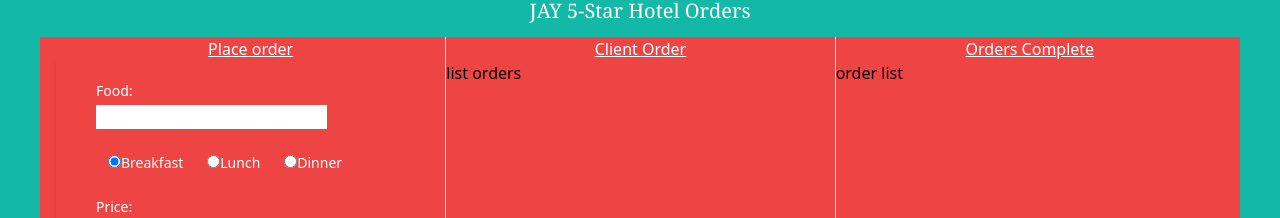
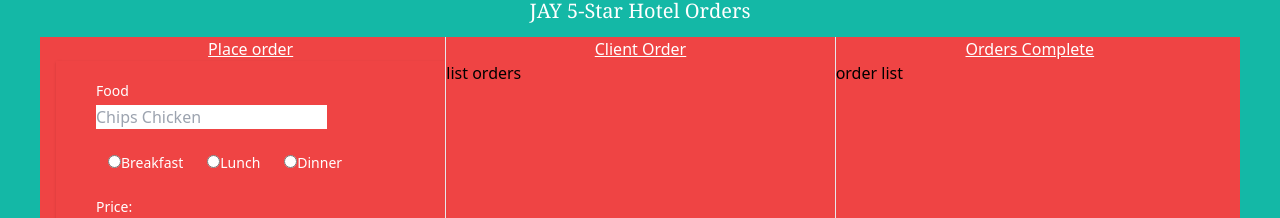
Before and after one commit to Gitog/hotel-orders, a React (Create React App) app: page / in a window 1280 px wide. Shown: the part 111-329 px from the top of the page. Built offline with nearby package versions, Linux system fonts and the light colour scheme.

Commit message:
posting to json server worked

```diff
--- a/db.json
+++ b/db.json
@@ -0,0 +1,82 @@
+{
+  "orders": [
+    {
+      "id": 1,
+      "food": "ugali beef",
+      "time": "lunch",
+      "price": 350
+    },
+    [],
+    [],
+    [],
+    [],
+    [],
+    [],
+    [],
+    [],
+    [],
+    [],
+    [],
+    [],
+    {
+      "food": "Chips Chicken",
+      "time": "lunch",
+      "price": "400",
+      "id": 8
+    },
+    {
+      "food": "Tea and Bread",
+      "time": "breakfast",
+      "price": "150",
+      "id": 9
+    },
+    {
+      "food": "Coffee",
+      "time": "",
+      "price": "100",
+      "id": 10
+    },
+    {
+      "food": "Ugali Fish",
+      "time": "supper",
+      "price": "600",
+      "id": 11
+    },
+    {
+      "food": "Chips & Fish",
+      "time": "supper",
+      "price": "670",
+      "id": 12
+    },
+    {
+      "food": "Tea masala",
+      "time": "breakfast",
+      "price": "130",
+      "id": 13
+    },
+    {
+      "food": "White Tea",
+      "time": "breakfast",
+      "price": "120",
+      "id": 14
+    },
+    {
+      "food": "Black Coffee",
+      "time": "breakfast",
+      "price": "50",
+      "id": 15
+    },
+    {
+      "food": "Mango Juice",
+      "time": "breakfast",
+      "price": "80",
+      "id": 16
+    },
+    {
+      "food": "Chapati Chicken",
+      "time": "supper",
+      "price": "700",
+      "id": 17
+    }
+  ]
+}
--- a/package.json
+++ b/package.json
@@ -6,6 +6,7 @@
     "@testing-library/jest-dom": "^5.16.5",
     "@testing-library/react": "^13.4.0",
     "@testing-library/user-event": "^13.5.0",
+    "json-server": "^0.17.0",
     "react": "^18.2.0",
     "react-dom": "^18.2.0",
     "react-scripts": "5.0.1",
--- a/src/App.js
+++ b/src/App.js
@@ -4,6 +4,7 @@ import Orders from './components/Orders'
 import CompleteOrders from './components/CompleteOrders'
 
 function App() {
+
   return (
     <div className="container mx-auto bg-teal-500 px-10 py-4 mt-20">
        <h1 className='text-center text-white text-xl font-serif py-3'> JAY 5-Star Hotel Orders</h1>
--- a/src/components/PlaceOrder.js
+++ b/src/components/PlaceOrder.js
@@ -1,33 +1,59 @@
-import React from 'react'
+import React, {useState} from 'react'
 
 function PlaceOrder(){
 
+    const [food, setFood] = useState("");
+    const [time, setTime]=useState("");
+    const [price, setPrice]= useState(0);
+
+    function handleSubmit(e){
+        e.preventDefault()
+        console.log("Clicked Submit")
+        // setOrderData(data)
+        const singleOrder={
+            food,
+            time,
+            price
+        }
+            fetch('http://localhost:8000/orders',
+            {
+                method: 'POST',
+                headers:{
+                    'Content-Type': 'application/json'
+                },
+                body: JSON.stringify(singleOrder)
+            })
+            .then(response =>response.json())
+            .then(data=>console.log(data))
+
+      }
+
     return(
         <div className='py-5 px-4 shadow sm:px-10'>
-        <form className='mb-0 space-y-6' method='' >
+        <form className='mb-0 space-y-6'  onSubmit={handleSubmit}>
             <div>
-               <label for='food' className='block text-sm font-medium text-white'>
-                Food:
+               <label className='block text-sm font-medium text-white'>
+                Food
              </label>
             <div className='mt-1'>
-              <input type='text' name='name' required/>
+              <input type='text'placeholder='Chips Chicken' name='food' required  onChange={(e)=>setFood(e.target.value)}/>
             </div>
             </div>
 
             <div>
 
-            <div className='mt-1 flex'>
-            <label for='food' className='block text-sm font-medium text-white px-3'>
-            <input type='radio' name='name' value='breakfast' required checked/>
+            <div className='mt-1 flex' onClick={(e)=>setTime(e.target.value)}>
+            <label className='block text-sm font-medium text-white px-3'>
+            <input type='radio' name='name' value='breakfast' required/>
                 Breakfast
              </label>
 
-             <label for='food' className='block text-sm font-medium text-white px-3'>
+             <label className='block text-sm font-medium text-white px-3'>
             <input type='radio' name='name' value='lunch' required/>
                 Lunch
              </label>
 
-             <label for='food' className='block text-sm font-medium text-white px-3'>
+             <label className='block text-sm font-medium text-white px-3'>
             <input type='radio' name='name' value='supper' required/>
                 Dinner
              </label>
@@ -37,15 +63,15 @@ function PlaceOrder(){
             </div>
 
             <div>
-               <label for='price' className='block text-sm font-medium text-white'>
+               <label className='block text-sm font-medium text-white'>
                 Price:
              </label>
             <div className='mt-1'>
-              <input type='number' name='price' required/>
+              <input type='number' name='price' required  onChange={(e)=>setPrice(e.target.value)}/>
             </div>
             </div>
 
-            <button className='text-white bg-blue-500 px-3'>Submit</button>
+            <button type='submit' className='text-white bg-blue-500 px-3'>Submit</button>
         </form>
         </div>
     )
```
Also changed, not shown: 1 other file (tests, documents, lock files or other folders).
